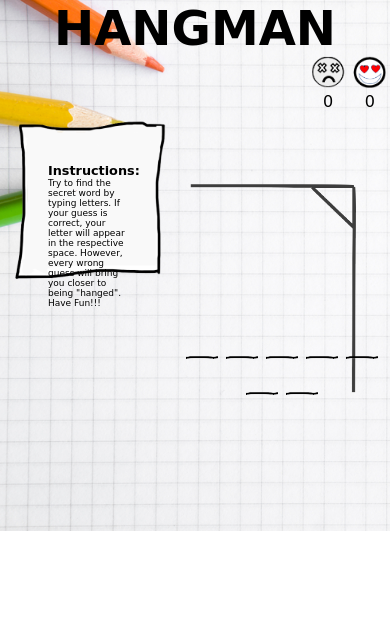
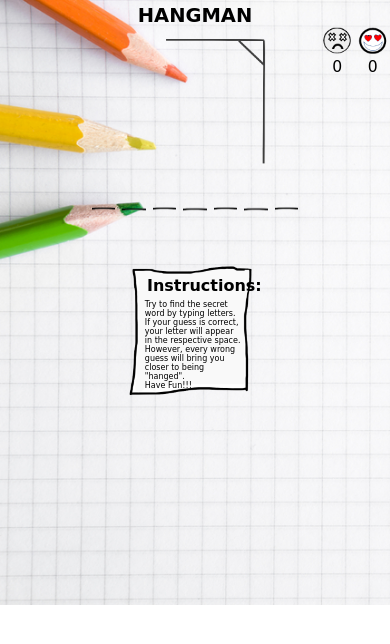
Before and after one commit to MartinaP87/practise2, a plain HTML site: page index.html in a window 390 px wide. Drawn offline with Linux system fonts and the light colour scheme; a web font is replaced by a local one.

Commit message:
media queries

```diff
--- a/assets/css/style.css
+++ b/assets/css/style.css
@@ -1,208 +1,199 @@
 /*Fonts imported from Google Fonts (https://fonts.google.com/)*/
 @import url('https://fonts.googleapis.com/css2?family=Finger+Paint&family=Schoolbell&display=swap');
 
-/* Body element styling */
+/* Body element styling;*/
 * {
     margin: 0;
     padding: 0;
     border: none;
 }
-/*Style the body*/
 body {
     background-image: url(../images/background.jpg);
     background-repeat: no-repeat;
     background-size: cover;
+    font-family: Schoolbell, cursive;
+    color: black;
 }
-/*Style the heading*/
+/*Style the header;*/
 h1 {
     font-family: "Finger Paint", cursive;
-    font-size: 300%;
+    font-size: 5vw;
     text-align: center;
+    padding: 1% 0;
 }
-h2, h3, h4{
-    font-family: Schoolbell, cursive;
-    color: black;
-    text-align: center;
-    font-size: 150%;
-}
-/*Style the images of the scores*/
+/*Style the images of the scores;*/
 img{
     display: inline;
-    height: 3rem;
+    height: 7vw;
 }
 .face {
     display: inline;
     float: right;
 }
-/*Style the score's numbers*/
+/*Style the score's numbers;*/
 .face > span {
     display: block;
     font-family: "Finger Paint", cursive;
-    font-size: 200%;
+    font-size: 4vw;
     text-align: center;
 }
-/*Style the Input Board*/
+/*Style the box containing the istructions and the typed letters;*/
 #input-box {
     background-image: url(../images/input-background.png);
-    background-size: contain;
+    background-size: cover;
     background-repeat: no-repeat;
-    width: 25%;
-    height: 20rem;
-    float: left;
-    margin-left: 3rem;
-    padding: 70px;
+    width: 30%;
+    height: 30vw;
+    position: absolute;
 }
-/*Style the contents in the Input Board*/
+/*Style the titles of typing area and of the instructions area;*/
 #input-box > h2 {
-    font-size: 180%;
-   padding-top: 1.5rem;
+   font-size: 3vw;
+   padding-left: 20%;
+   padding-top: 10%;
 }
+/*Style typed letters;*/
 #input-box > h3 {
-    padding: 40px;
-    font-size: 200%;
+    font-size: 3vw;
+    padding: 5px 7.5vw 0 8vw;
  }
- #input-box > p {
-    font-family: Schoolbell, cursive;
-    padding: 1rem 3rem;
-    font-size: 110%;
- }
- /*Style the hangman div*/
+ /*Style instructions;*/
+#input-box > p {
+    padding: 5px 5vw 0 6vw;
+    font-size: 1.5vw;
+    margin-top: 0;
+    margin-left: 2%;
+}
+/*Style the hangman area;*/
 #theman {
     background-image: url(../images/img0.png);
-    width: 38%;
-    height: 25rem;
     background-repeat: no-repeat;
     background-position: center;
     background-size: contain;
-    text-align: center;
-    display: inline-block;
-    margin-top: 2rem;
+    width: 30%;
+    height: 38vw;
+    margin: 0px 15% 0 40%;
 }
-/*Style the div containing the secret word's letters*/
+/*Style the div containing the sicret word;*/
 #boxes-area {
-    padding-top: 50px;
+    padding-top: 10px;
     display: block;
     text-align: center;
+    margin-bottom: 100%;
 }
-/*Style the div containing each letter*/
+/*Style the divs containing the sicret word's letters;*/
 .letter-container {
-    width: 50px;
-    height: 50px;
+    width: 6%;
+    height: 6vw;
     background-image: url(../images/space.png);
     background-size: contain;
     margin: 2px;
     display: inline-block;
     text-align: center;
 }
-/*Style the text of the secret word's letter*/
+/*Style the secret word's letters;*/
 .word-letters {
     visibility: hidden;
     text-transform: uppercase;
+    font-size: 5vw;
 }
-/*Style the div containig the final message and play again button*/
+/*Style the window that pops up when the game is over;*/
 #last-window {
     display: none;
     width: 35%;
-    height: 29rem;
-    float: right;
+    height: 45vw;
+    position: absolute;
     background-size: cover;
     background-repeat: no-repeat;
     background-image: url(../images/piece.png);
     text-align: center;
+    margin-top: 5vw;
 }
+/*Style the div containing all the text in the final window;*/
 #final-message {
     text-align: center;
-    margin-right: 10px;
-    padding-top: 70px;
+    margin: 0 6vw 0 3vw;
+    padding-top: 7vw;
 }
-/*Style the final message contents*/
-#final-message > h3 {
-    padding: 20px 50px 0 40px;
+/*Style the final message text contents*/
+#final-message > h3, h4, p {
+    font-size: 2.3vw;
 }
 #final-message > h4 {
     font-family: 'Times New Roman', Times, serif;
 }
 #final-message > p {
-    padding : 10px 70px 20px 40px;
+    padding: 5% 0 15% 0;
     font-family: 'Times New Roman', Times, serif;
 }
 /*Style the play again button*/
 #restart {
-    height: 12%;
-    width: 40%;
+    height: 15%;
+    width: 24vw;
     background-image: url(../images/rubber.png);
     background-repeat: no-repeat;
-    background-size: contain;
+    background-size: 105%;
     background-position: center;
+    border-radius: 13%;
     font-family: 'Finger Paint';
     text-transform: uppercase;
-    font-size: inherit;
+    font-size: 2.7vw;
 }
 
+
 /*Media queries*/
-/* Responsive */
-@media screen and (max-width: 1100px) {
+@media screen and (max-width: 500px) {
+    /* Responsive heading*/
+    h1 {
+        padding-bottom: 0px;
+    }
+    /* Responsive box containing the istructions and the typed letters */
     #input-box {
-        width: 20%;
-        padding: 5em;
+        width: 140px;
+        height: 140px;
+        margin: 60% 30vw;
     }
+    /* Responsive titles of typing area and of the instructions area. */
     #input-box > h2 {
-        font-size: 1.5em;
-       padding-top: 0px;
+        font-size: 100%;
+       padding: 15px 0px 0px 30px;
     }
+    /* Responsive typed letters,*/
     #input-box > h3 {
-        padding: 20px;
-        font-size: 150%;
+        padding-top: 20px;
+        font-size: 100%;
     }
-     #input-box > p {
-        padding: 0px;
-        font-size: 1em;
+    /* Responsive instructions,*/
+    #input-box > p {
+        padding: 5px 15px 0 25px;
+        font-size: 50%;
      }
+     /* Responsive divs containing the sicret word's letters;*/
+    .letter-container {
+        margin: 1px;
+        padding-bottom: 5px;
     }
-@media screen and (max-width: 900px) {
-    #input-box {
-        padding: 3em;
-        margin-top: 15%;
+    /* Responsive window that pops up when the game is over;*/
+    #last-window {
+        width: 75%;
+        height: 90vw;
+        margin-top: 71% 0 20% 20%;
     }
-    #input-box > h2 {
-        font-size: 1em;
+    #final-message {
+        padding-top: 14vw;
+        margin: 0 13vw 0 9vw;
     }
-    #input-box > h3 {
-        font-size: 1em;
+    /* Responsive final message text contents;*/
+    #final-message > h3 {
+        font-size: 3.5vw;
     }
-    #input-box > p {
-         font-size: 0.7em;
+    #final-message > p {
+        font-size: 4vw;
+    }
+    /* Responsive play again button;*/
+    #restart {
+        height: 11%;
+        width: 35vw;
+        font-size: 4vw;
     }
 }
-@media screen and (max-width: 650px) {
-    #input-box {
-        margin-left: 0px;
-    }
-    #theman {
-        width: 50%;
-        position: absolute;
-    }
-    #boxes-area {
-        position: absolute;
-        display: inline-block;
-        margin-top: 70%;
-        padding-top: 0px;
-    }
-    .letter-container {
-        width: 2em;
-        height: 2em;
-    }
-    #input-box > h2 {
-        font-size: 80%;
-    }
-
-    #input-box > p {
-        font-size: xx-small;
-    }
-    img{
-        height: 2rem;
-    }
-    .face > span {
-        font-size: 100%;
-}
-}
--- a/assets/js/script.js
+++ b/assets/js/script.js
@@ -152,9 +152,7 @@
       changeStyles();
       removeObject()
       finalMessageBox.innerHTML = `
-         <h3>Oh nooo!</h3>
-         <h3>You haven't found the word this time... but, if you learn from a loss you have not lost!</h3>
-         <h3>The word was:</h3>
+         <h3>Oh nooo!<br>You haven't found the word this time... but, if you learn from a loss you have not lost!<br>The word was:</h3>
          <h4><strong>${pickedWord}:</strong></h4>
          <p><em>${pickedWordMeaning}</em></p>
           `;
@@ -188,14 +186,6 @@
     }
   }
   /**
-   * Sets new styling properties when the game is over
-   */
-  function changeStyles() {
-    manBox.style.margin = "70px 0px 0px 15%";
-    inputBox.style.display = "none";
-    lastWindow.style.display = "inline";
-  }
-  /**
    * Gets the current score of won games and increments it by 1
    */
   function incrementWon() {
@@ -208,6 +198,16 @@
   function incrementLost() {
     let lostScore = parseInt(document.getElementById("lost").innerText);
     document.getElementById("lost").innerText = ++lostScore;
+  }
+ /**
+  * Sets new styling properties when the game is over
+  */
+  function changeStyles() {
+    manBox.style.margin = "15% 0 0 40%";
+    manBox.style.width = "45%";
+    manBox.style.height = "50vw";
+    inputBox.style.display = "none";
+    lastWindow.style.display = "inline";
   }
   /**
    * Remove the chosen object from the wordsList array,
@@ -225,7 +225,7 @@
    function restart () {
     lastWindow.style.display = "none";
     manBox.style.backgroundImage = "url(assets/images/img0.png)";
-    manBox.style.margin = "2rem 0 0 0";
+    manBox.style.margin = "0px 15% 0 40%";
     inputBox.style.display = "inline";
     inputBox.innerHTML = "<h2>Letters tried:</h2>";
     let newChosenObject = pickObject();
```
